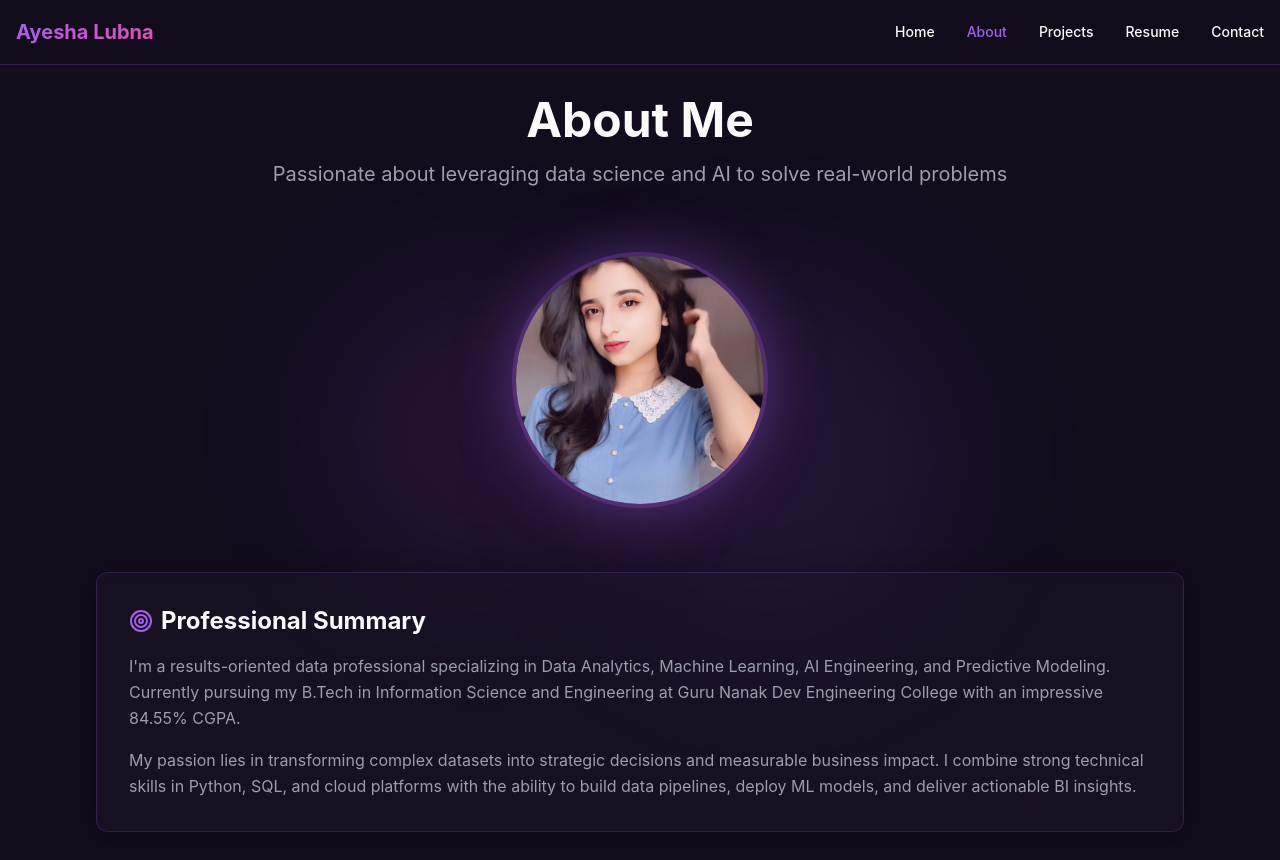
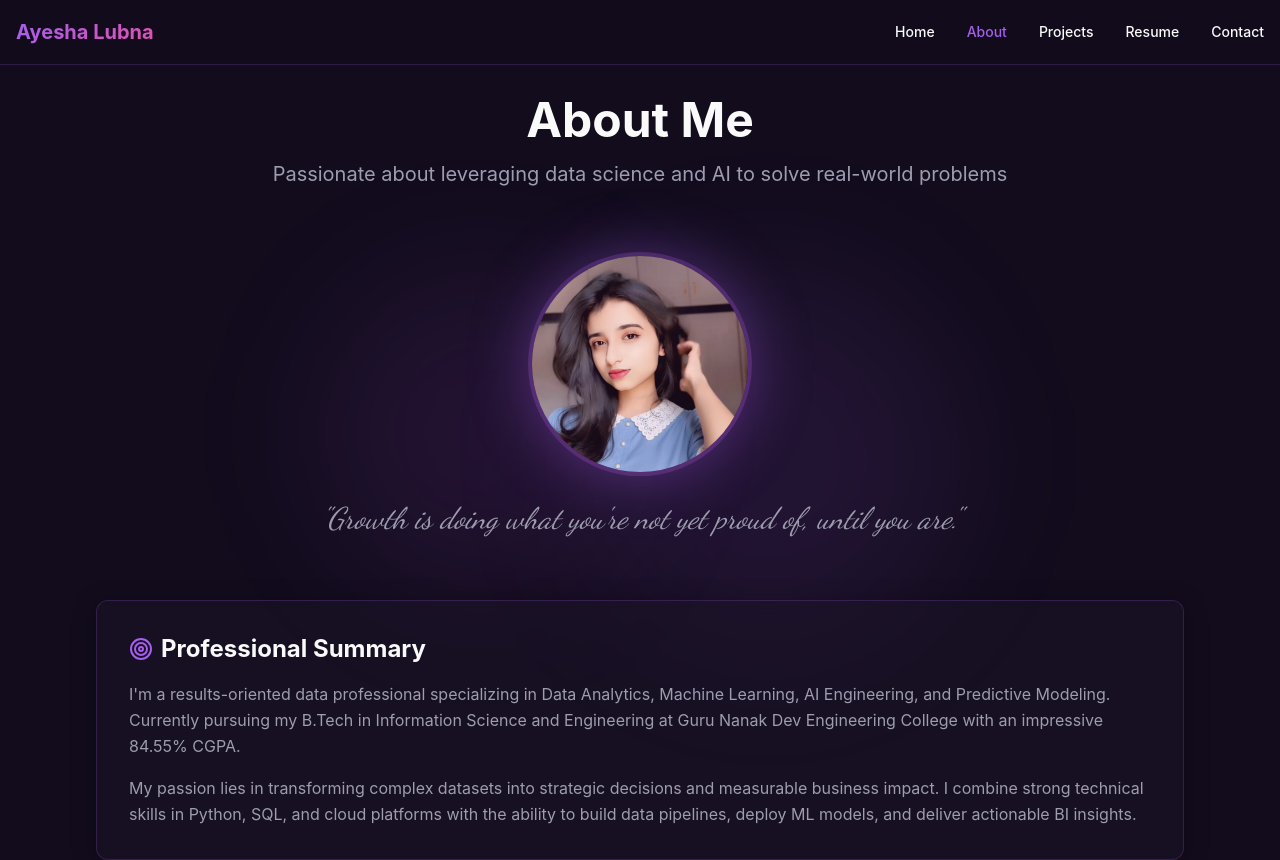
Before and after one commit to Ayshalubna/ayesha-showcase-hub, a React (Vite) app: page /about in a window 1280 px wide. Shown: the top 860 px of the page. Built offline with nearby package versions, Linux system fonts and the light colour scheme; the HTML template or start-up script is replaced by a standard one.

Commit message:
Fix about page image and add quote

```diff
--- a/src/pages/About.tsx
+++ b/src/pages/About.tsx
@@ -20,15 +20,18 @@ const About = () => {
         </div>
 
         {/* Single Photo Section */}
-        <div className="flex justify-center mb-16 animate-scale-in">
-          <div className="relative w-56 h-56 md:w-64 md:h-64">
+        <div className="flex flex-col items-center mb-16 animate-scale-in">
+          <div className="relative w-48 h-48 md:w-56 md:h-56 mb-6">
             <img
               src={aboutPhoto}
               alt="Ayesha Lubna"
-              className="w-full h-full rounded-full object-cover object-center border-4 border-primary/30 shadow-glow hover:shadow-glow transition-all duration-300 hover:-translate-y-2"
+              className="w-full h-full rounded-full object-cover object-top border-4 border-primary/30 shadow-glow hover:shadow-glow transition-all duration-300 hover:-translate-y-2"
             />
             <div className="absolute inset-0 rounded-full bg-gradient-primary opacity-10"></div>
           </div>
+          <p className="font-script text-2xl md:text-3xl text-center text-muted-foreground italic px-4 max-w-2xl">
+            "Growth is doing what you're not yet proud of, until you are."
+          </p>
         </div>
 
         {/* Bio Section */}
```
